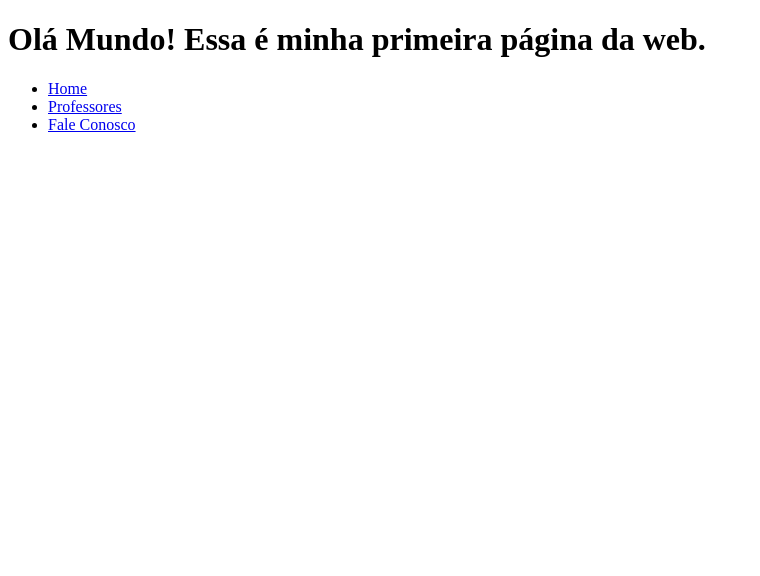
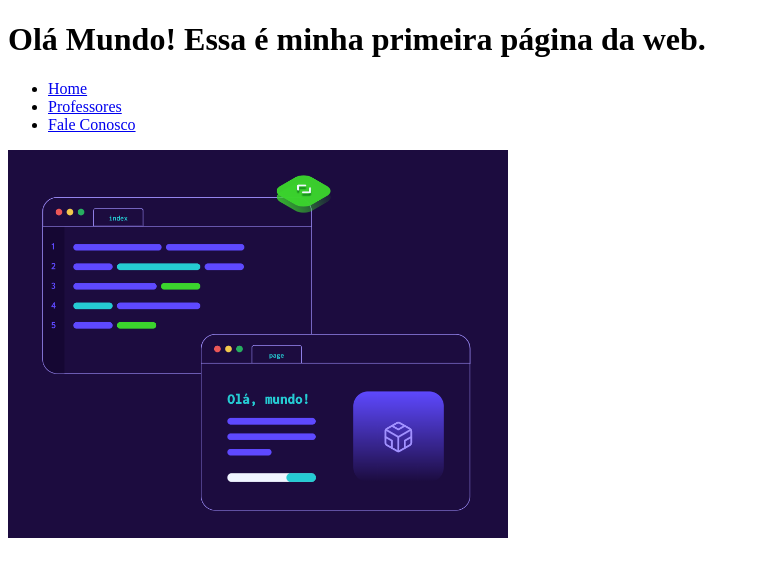
Before and after one commit to LuizFFJ/AulasHTML-Devaria2023, a plain HTML site: page index.html in a window 1280 px wide. Shown: the whole page, without its empty margins (0-760 px from the left). Drawn offline with Linux system fonts and the light colour scheme.

Commit message:
Criação da main

```diff
--- a/index.html
+++ b/index.html
@@ -15,5 +15,10 @@
                 </ul>
             </nav>
         </header>
+        <main>
+            <section>
+                <img src="Fotos/fotohome.png" width="500" alt="Devaria - Olá Mundo"/>
+            </section>
+        </main>
     </body>
 </html>
```
Also changed, not shown: Fotos/fotohome.png (added).
